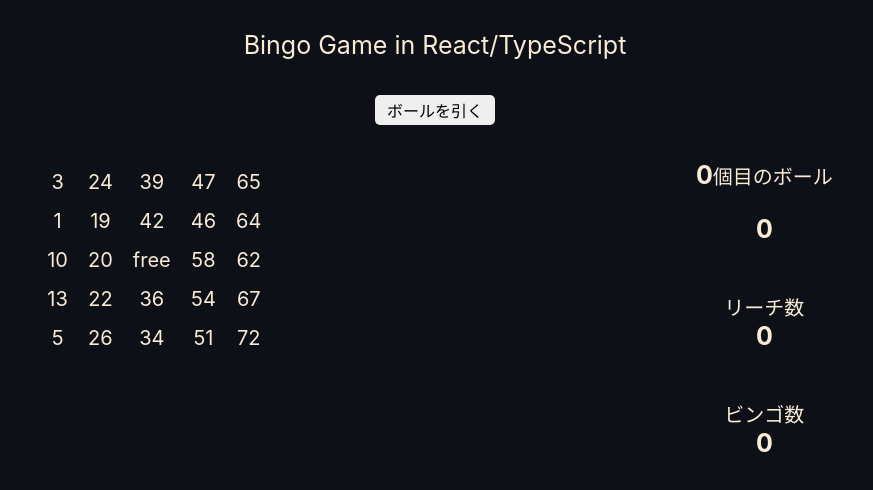
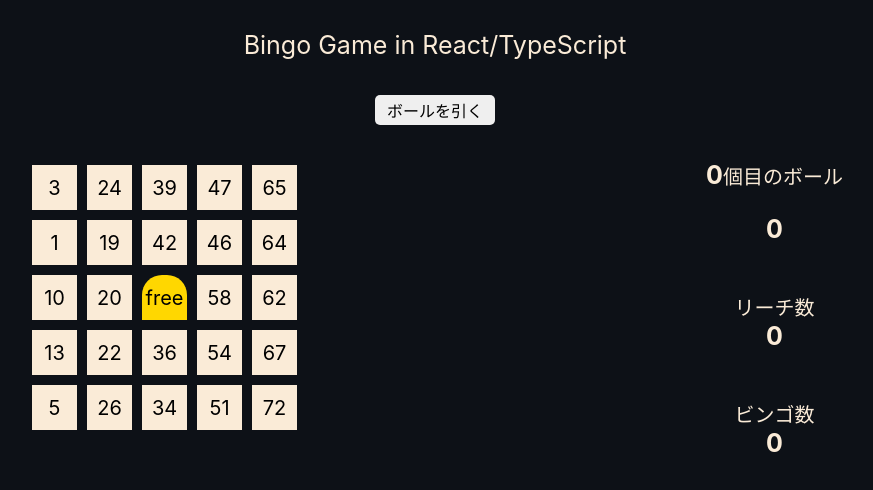
Before and after one commit to KazuhiroTakahashi96/BingoGame2-React-TypeScript, a React (Create React App) app: page / in a window 1280 px wide. Both pictures are taken after a click on the button "カード作成". Shown: the top 490 px of the page, without its empty margins (205-1078 px from the left). Built offline with nearby package versions, Linux system fonts and the light colour scheme.

Commit message:
穴を開ける表現の実装

```diff
--- a/src/App.tsx
+++ b/src/App.tsx
@@ -121,11 +121,17 @@ function App() {
             margin: "30px",
           }}
         >
-          <BingoCard col_row_Array={col_row_Array} />
+          <BingoCard
+            col_row_Array={col_row_Array}
+            ballNumArray={ballNumArray}
+          />
           <div>
             <BingoBall ballCount={ballCount} bingoBallNum={bingoBallNum} />
             <br />
-            <ReachBingoNum />
+            <ReachBingoNum
+              col_row_Array={col_row_Array}
+              ballNumArray={ballNumArray}
+            />
           </div>
         </div>
       )}
--- a/src/component/bingo_card/BingoCard.tsx
+++ b/src/component/bingo_card/BingoCard.tsx
@@ -3,10 +3,12 @@ import ColumnNum from "../column_num/ColumnNum";
 
 type Props = {
   col_row_Array: number[][];
+  ballNumArray: number[];
 };
 
 const BingoCard = (props: Props) => {
   const centerIndex = (props.col_row_Array.length - 1) / 2;
+
   return (
     <div style={{ display: "flex" }}>
       {props.col_row_Array.map((col_NumArray, i) => (
@@ -14,6 +16,7 @@ const BingoCard = (props: Props) => {
           key={i}
           col_NumArray={col_NumArray}
           centerIndex={i === centerIndex ? centerIndex : null}
+          ballNumArray={props.ballNumArray}
         />
       ))}
     </div>
--- a/src/component/column_num/ColumnNum.tsx
+++ b/src/component/column_num/ColumnNum.tsx
@@ -3,18 +3,61 @@ import React from "react";
 type Props = {
   col_NumArray: number[];
   centerIndex: number | null;
+  ballNumArray: number[];
 };
 
+// const commonStyle = {
+//   display: "flex",
+//   alignItems: "center",
+//   justifyContent: "center",
+//   margin: "5px",
+//   padding: "5px",
+//   width: "35px",
+//   height: "35px",
+//   color: "black",
+// };
+
 const numStyle = {
+  display: "flex",
+  alignItems: "center",
+  justifyContent: "center",
   margin: "5px",
   padding: "5px",
+  width: "35px",
+  height: "35px",
+  color: "black",
+  backgroundColor: "antiquewhite",
+};
+const matchedNumStyle = {
+  display: "flex",
+  alignItems: "center",
+  justifyContent: "center",
+  margin: "5px",
+  padding: "5px",
+  width: "35px",
+  height: "35px",
+  color: "black",
+  backgroundColor: "gold",
+  borderRadius: "20px 20px 0 0",
 };
 
 const ColumnNum = (props: Props) => {
   return (
-    <div>
+    <div
+      style={{
+        display: "flex",
+        flexDirection: "column",
+      }}
+    >
       {props.col_NumArray.map((num, i) => (
-        <p key={i} style={numStyle}>
+        <p
+          key={i}
+          style={
+            i === props.centerIndex || props.ballNumArray.includes(num)
+              ? matchedNumStyle
+              : numStyle
+          }
+        >
           {i === props.centerIndex ? "free" : num}
         </p>
       ))}
--- a/src/component/reach_bingo_num/ReachBingoNum.tsx
+++ b/src/component/reach_bingo_num/ReachBingoNum.tsx
@@ -1,6 +1,11 @@
 import React, { useState } from "react";
 
-const ReachBingoNum = () => {
+type Props = {
+  col_row_Array: number[][];
+  ballNumArray: number[];
+};
+
+const ReachBingoNum = (props: Props) => {
   const [reachNum, setReachNum] = useState<number>(0);
   const [bingoNum, setBingoNum] = useState<number>(0);
   return (
```
